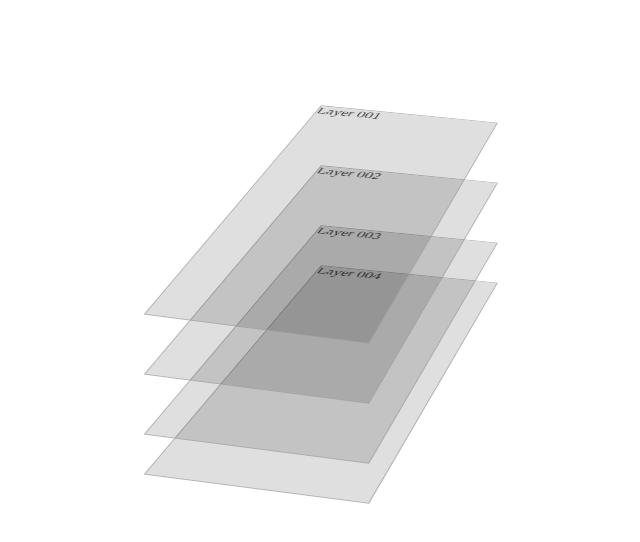
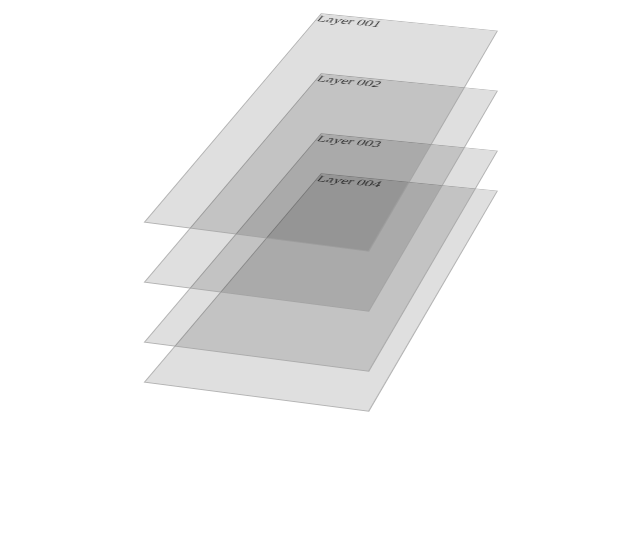
Before and after one commit to chenshenhai/f2e-note, a website: page demo/css/layer/index.html in a window 1280 px wide. Shown: the whole page, without its empty margins (316-956 px from the left). Drawn offline with Linux system fonts and the light colour scheme.

Commit message:
feat: update demo/css/layer

```diff
--- a/demo/css/layer/css/index.css
+++ b/demo/css/layer/css/index.css
@@ -1,10 +1,6 @@
 .layer-list {
-  position: absolute;
-  top: 0;
-  bottom: 0;
-  left: 0;
-  right: 0;
-
+  position: relative;
+  height: 600px;
 }
 .layer-item {
   position: absolute;
@@ -15,7 +11,6 @@
   opacity: .75;
   background-color: #0000002a;
   border: 1px #999999 solid;
-  /* transform: perspective(900px) rotateX(45deg) skew(-15deg); */
   transform: perspective(900px) translateX(15px) rotateX(45deg) rotate(10deg) skew(-15deg) translateZ(120px);;
   transition: 1s;
 }
```
